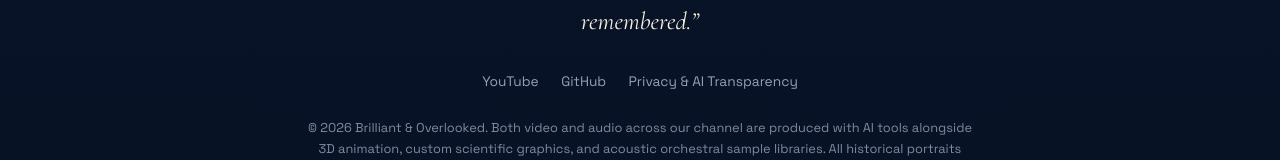
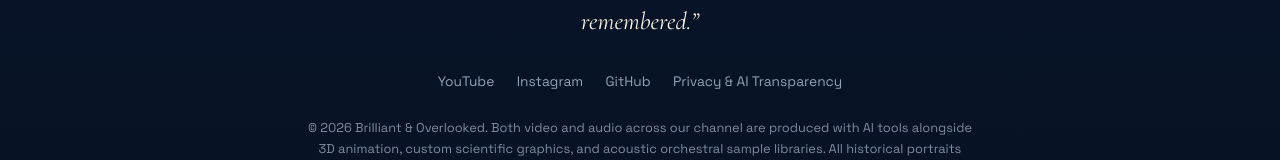
Before and after one commit to BrilliantAndOverlooked/BrilliantAndOverlooked.github.io, a plain HTML site: page index.html in a window 1280 px wide. Shown: the part 5114-5274 px from the top of the page. Drawn offline with nearby package versions, Linux system fonts and the light colour scheme.

Commit message:
Add Instagram link (@BrilliantOverlooked)

```diff
--- a/index.html
+++ b/index.html
@@ -479,6 +479,7 @@
       </p>
       <div class="footer-links">
         <a href="https://www.youtube.com/channel/UCjKo5MqrVWLy4NgukCAHBGg" target="_blank" rel="noopener noreferrer">YouTube</a>
+        <a href="https://www.instagram.com/BrilliantOverlooked/" target="_blank" rel="noopener noreferrer">Instagram</a>
         <a href="https://github.com/BrilliantAndOverlooked" target="_blank" rel="noopener noreferrer">GitHub</a>
         <a href="privacy.html">Privacy &amp; AI Transparency</a>
       </div>
```
